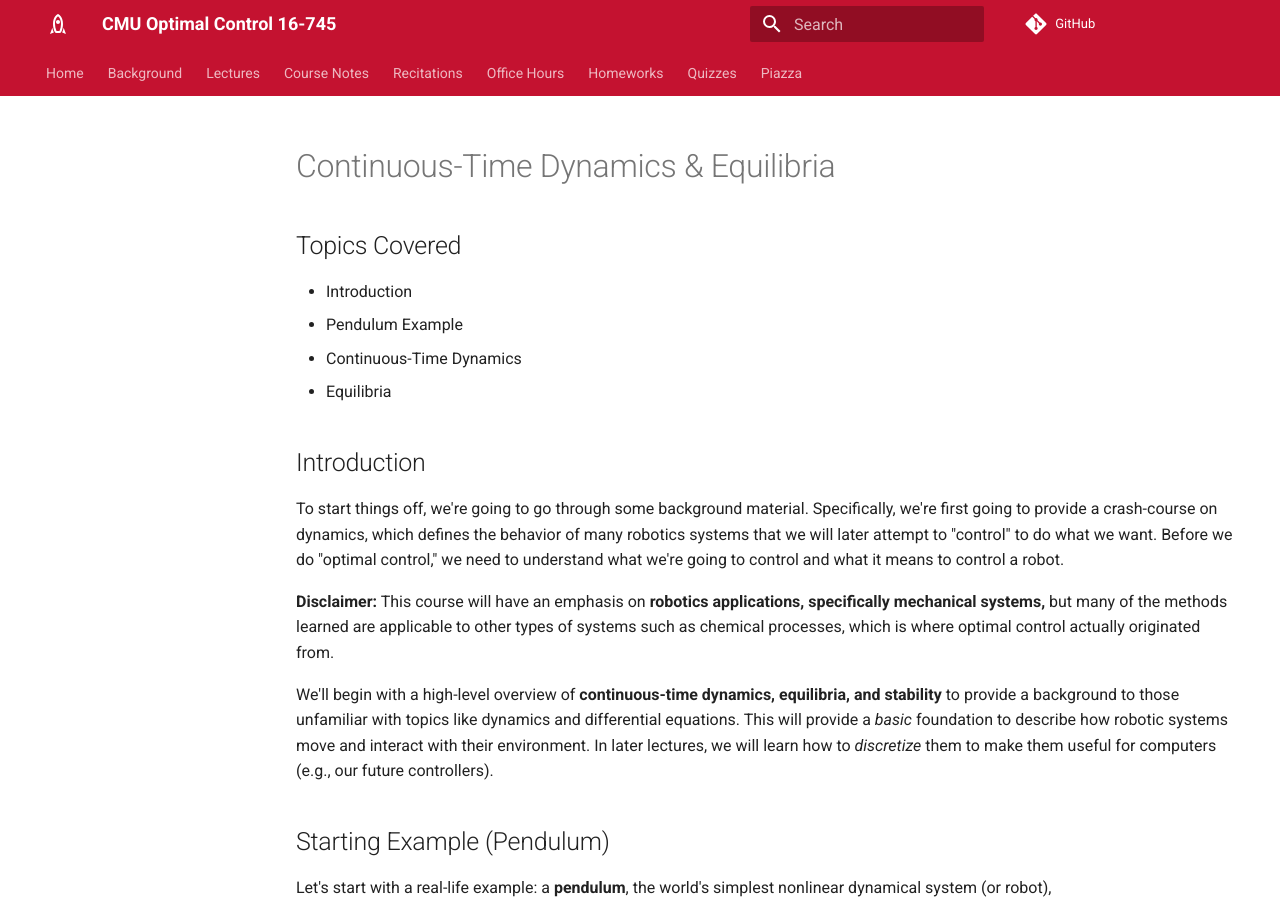
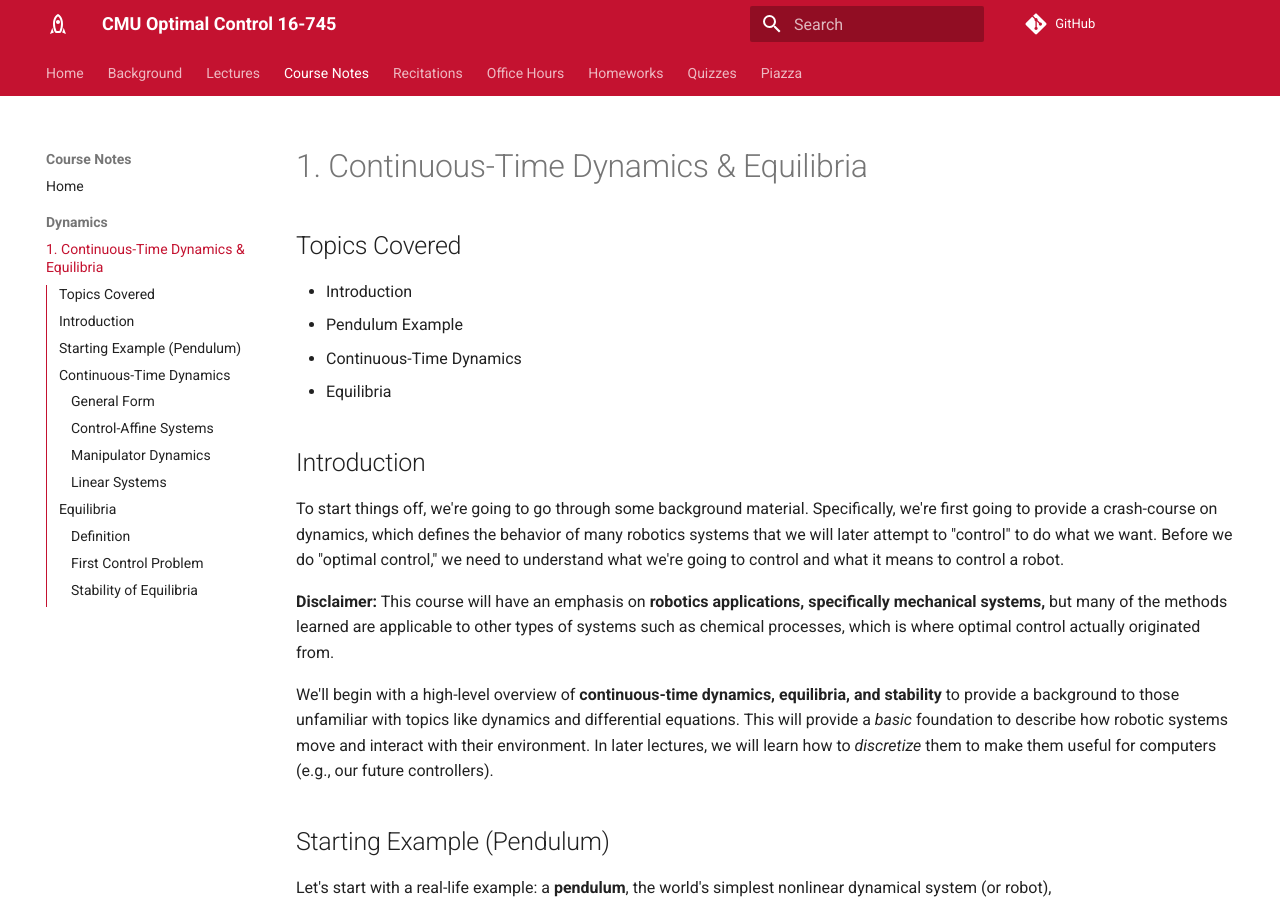
Before and after one commit to cmu-optimal-control/cmu-optimal-control.github.io, an MkDocs documentation site: the page built from docs/course_notes/dynamics/lec1.md, in a window 1280 px wide and 900 px high. Built offline with MkDocs 1.6.1 and Material for MkDocs 9.7.7, drawn with Linux system fonts in a browser that asks for light colours.

Commit message:
clean up course notes organization

```diff
--- a/docs/course_notes/dynamics/lec1.md
+++ b/docs/course_notes/dynamics/lec1.md
@@ -1,4 +1,4 @@
-# Continuous-Time Dynamics & Equilibria
+# 1. Continuous-Time Dynamics & Equilibria
 
 ## Topics Covered
 
@@ -19,7 +19,7 @@ We'll begin with a high-level overview of **continuous-time dynamics, equilibria
 
 Let's start with a real-life example: a **pendulum**, the world's simplest nonlinear dynamical system (or robot),
 
-![image](../../../images/lectures/lecture_1/lecture_1_pendulum_setup.png)
+![image](../../images/lectures/lecture_1/lecture_1_pendulum_setup.png)
 
 where we have a point mass of mass $m$ subject to gravity, $g$, while being suspended by a massless rod of length $l$ that can swing about a pivot point.
 
@@ -168,7 +168,7 @@ $$
 
 It turns out this works surprisingly well in controls. So well that we can often design bread-and-butter controllers with the *linearized* model and still run it successfully on the nonlinear one. This is usually a good first step!
 
-![image](../../../images/lectures/lecture_1/lecture_1_be_wise_linearize.png)
+![image](../../images/lectures/lecture_1/lecture_1_be_wise_linearize.png)
 
 ## Equilibria
 
@@ -198,13 +198,13 @@ $$
 \end{bmatrix}.
 $$
 
-![image](../../../images/lectures/lecture_1/lecture_1_pendulum_equilibria.png)
+![image](../../images/lectures/lecture_1/lecture_1_pendulum_equilibria.png)
 
 ### First Control Problem
 
 Let's use this opportunity to solve our first control problem: what $u$ do we need to apply to move the equilibria to $\theta = \frac{\pi}{2}$?
 
-![image](../../../images/lectures/lecture_1/lecture_1_pendulum_right_angle.png)
+![image](../../images/lectures/lecture_1/lecture_1_pendulum_right_angle.png)
 
 Using the expression of equilibria for our pendulum, we can solve for $u$ accordingly:
 
@@ -236,15 +236,15 @@ Not only do we care about *where* the equilibria are, but also how **stable** th
 
 We'll demonstrate by example by looking at a made-up, stupid-looking 1D system ($x \in \mathbb{R}$) with no control inputs:
 
-![image](../../../images/lectures/lecture_1/lecture_1_1d_stability.png)
+![image](../../images/lectures/lecture_1/lecture_1_1d_stability.png)
 
 We can mark the equilibria by finding the roots, which are circled in black. Let's look at the middle one first; if we choose a point just to its the right, the sign of $\dot{x}$ is negative, which is going to push me *back* to the equilibrium. If we choose a point on the left, then the positive $\dot{x}$ is also going to push me back towards the equilibrium. Because we'll wind up back at the equilibrium from any direction, we call the middle equilibrium point a **stable** equilibrium.
 
-![image](../../../images/lectures/lecture_1/lecture_1_1d_stability_stable.png)
+![image](../../images/lectures/lecture_1/lecture_1_1d_stability_stable.png)
 
 If we look at either the left or the right equilibrium, we can play the same game; if we choose a point close but to the right, the sign of $\dot{x}$ is positive, which is going to push me *away* from the equilibrium. A point on the left will also push me away, so no matter what, we'll be moving away from the equilibrium. As you can guess, we call the left and right equilibrium points **unstable** equilibria.
 
-![image](../../../images/lectures/lecture_1/lecture_1_1d_stability_unstable.png)
+![image](../../images/lectures/lecture_1/lecture_1_1d_stability_unstable.png)
 
 From a more mathematical standpoint, we can see that the derivatives of $f$ at the equilibria determine the stability:
 
--- a/mkdocs.yml
+++ b/mkdocs.yml
@@ -2,25 +2,16 @@ site_name: CMU Optimal Control 16-745
 nav:
   - Home: index.md
   - Background: background.md
-  # - Course Notes:
-  #   - Home: course_notes/notes_home.md
-  #   - Dynamics:
-  #     - course_notes/dynamics/lec1.md
-  #     - course_notes/dynamics/lec2.md
-  #   - Optimization:
-  #     - course_notes/optimization/lec3.md
-  #     - course_notes/optimization/lec4.md
-  # - Syllabus: syllabus.md
   - Lectures: lectures.md
-  - Course Notes: course_notes.md
+  - Course Notes:
+    - Home: course_notes/notes_home.md
+    - Dynamics:
+      - course_notes/dynamics/lec1.md
   - Recitations: recitations.md
   - Office Hours: office_hours.md
   - Homeworks: homeworks.md
   - Quizzes: quizzes.md
   - Piazza: piazza.md
-  # - Homeworks: homeworks/homeworks_home.md
-
-  # - Quizzes: quizzes.md
 
 
 theme:
@@ -28,12 +19,13 @@ theme:
   palette:
     primary: custom
   features:
-    - navigation.sections  # Sections are included in the navigation on the left.
-    - navigation.expand
+    # - navigation.sections  # Sections are included in the navigation on the left.
+    # - navigation.expand
     - toc.integrate  # Table of contents is integrated on the left; does not appear separately on the right.
     - header.autohide  # header disappears as you scroll
+
   icon:
-    logo: "material/rocket-outline"  # Equinox logo in top left
+    logo: "material/rocket-outline"  # rocket logo in top left
   favicon: "images/favicon.ico"
   features:
     - navigation.tabs
@@ -71,6 +63,6 @@ markdown_extensions:
 
 
 extra_javascript:
-  - javascripts/mathjax.js
+  # - javascripts/mathjax.js # this wasn't working, latex should work tho
   - https://polyfill.io/v3/polyfill.min.js?features=es6
   - https://cdn.jsdelivr.net/npm/mathjax@3/es5/tex-mml-chtml.js
```
Also changed, not shown: docs/background.md (+6 -0 lines), docs/course_notes.md (deleted, +0 -4 lines), docs/course_notes/dynamics/lec2.md (deleted, +0 -1 lines), docs/course_notes/notes_home.md (+3 -1 lines), docs/course_notes/optimization/lec3.md (deleted, +0 -1 lines), docs/course_notes/optimization/lec4.md (deleted, +0 -1 lines), docs/syllabus.md (deleted, +0 -145 lines).
